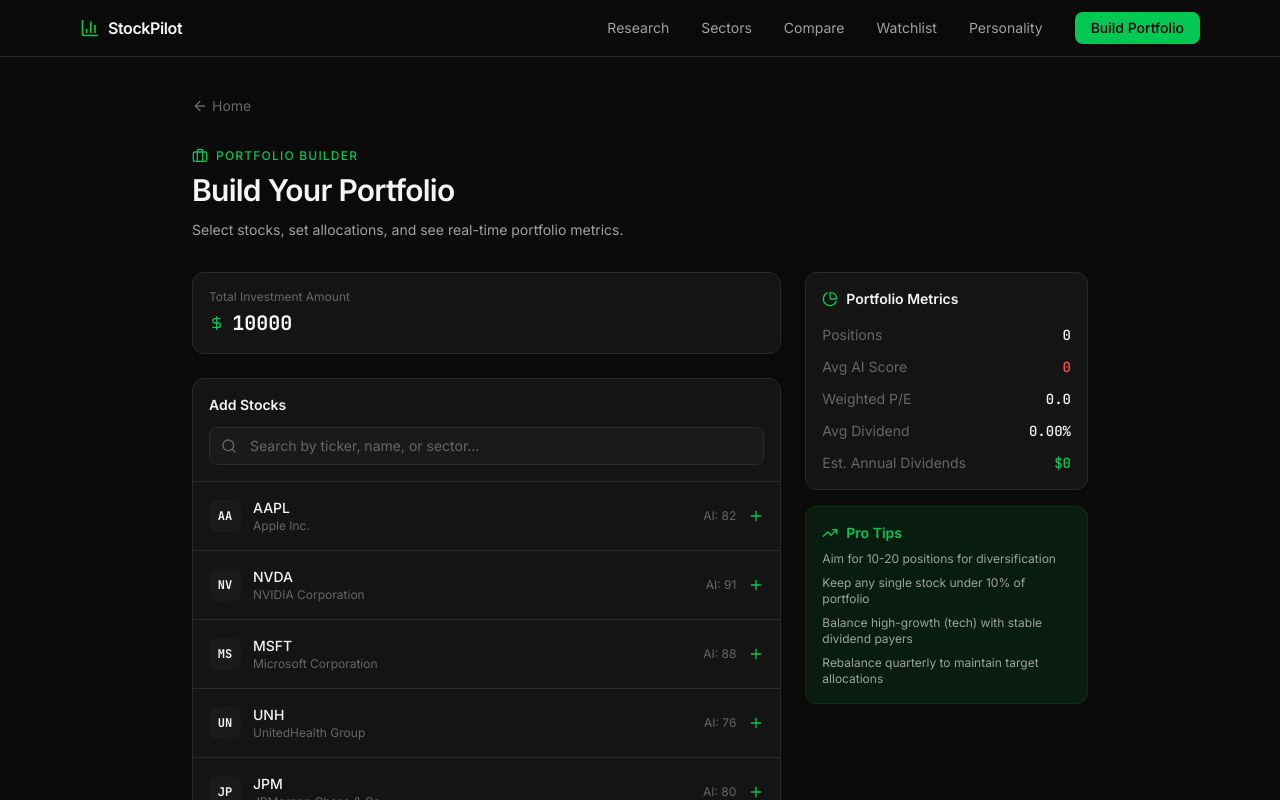
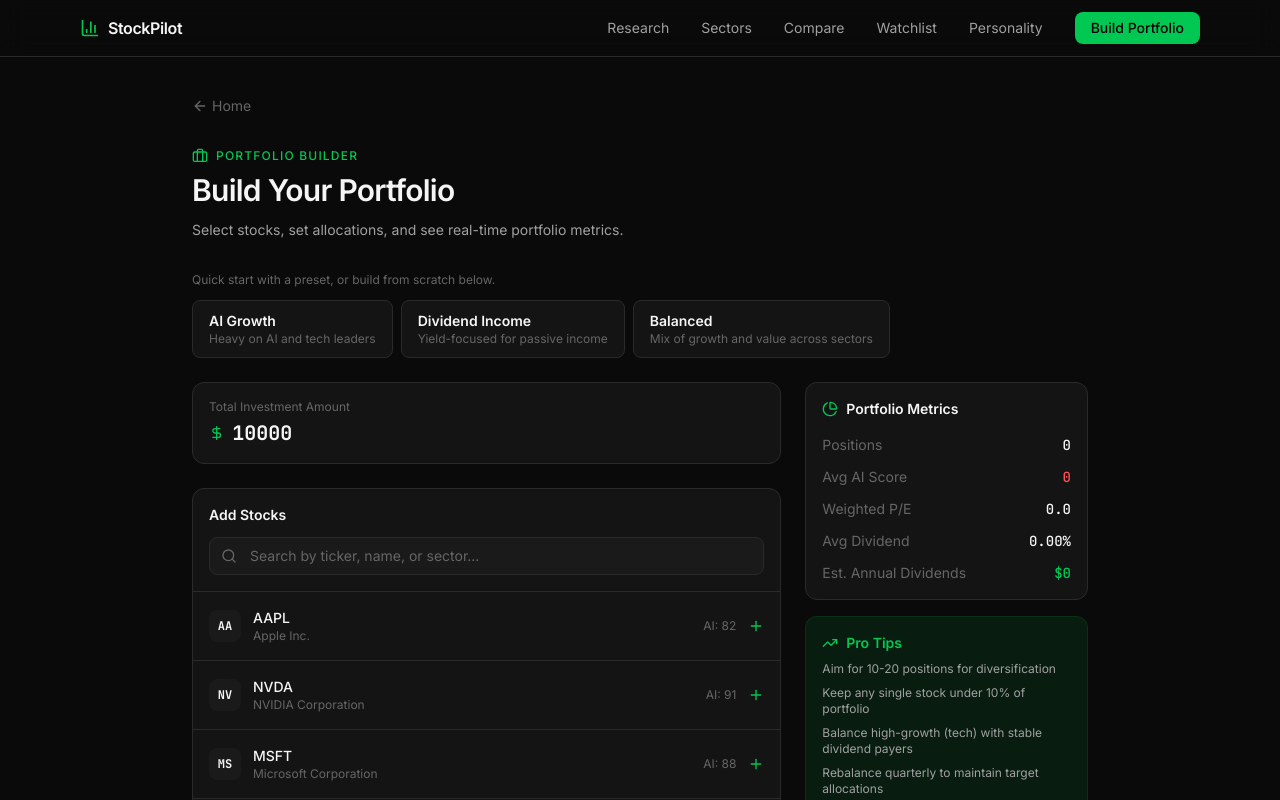
Before and after one commit to lordshua1337/stock-pilot, a Next.js app: page /portfolio in a window 1280 px wide. Shown: the top 800 px of the page. Built offline with nearby package versions, Linux system fonts and the light colour scheme.

Commit message:
feat: add preset portfolio templates (AI Growth, Dividend Income, Balanced)

```diff
--- a/src/app/portfolio/page.tsx
+++ b/src/app/portfolio/page.tsx
@@ -19,6 +19,46 @@ interface PortfolioItem {
   ticker: string;
   allocation: number; // percentage
 }
+
+const PRESET_PORTFOLIOS: { name: string; desc: string; items: PortfolioItem[] }[] = [
+  {
+    name: "AI Growth",
+    desc: "Heavy on AI and tech leaders",
+    items: [
+      { ticker: "NVDA", allocation: 25 },
+      { ticker: "MSFT", allocation: 20 },
+      { ticker: "GOOGL", allocation: 20 },
+      { ticker: "META", allocation: 15 },
+      { ticker: "CRM", allocation: 10 },
+      { ticker: "ADBE", allocation: 10 },
+    ],
+  },
+  {
+    name: "Dividend Income",
+    desc: "Yield-focused for passive income",
+    items: [
+      { ticker: "T", allocation: 20 },
+      { ticker: "KO", allocation: 20 },
+      { ticker: "JNJ", allocation: 20 },
+      { ticker: "JPM", allocation: 15 },
+      { ticker: "AMT", allocation: 15 },
+      { ticker: "XOM", allocation: 10 },
+    ],
+  },
+  {
+    name: "Balanced",
+    desc: "Mix of growth and value across sectors",
+    items: [
+      { ticker: "AAPL", allocation: 15 },
+      { ticker: "NVDA", allocation: 15 },
+      { ticker: "JNJ", allocation: 15 },
+      { ticker: "JPM", allocation: 15 },
+      { ticker: "COST", allocation: 15 },
+      { ticker: "XOM", allocation: 10 },
+      { ticker: "AMT", allocation: 15 },
+    ],
+  },
+];
 
 function formatCurrency(amount: number): string {
   return new Intl.NumberFormat("en-US", {
@@ -161,6 +201,29 @@ export default function PortfolioPage() {
             Select stocks, set allocations, and see real-time portfolio metrics.
           </p>
         </div>
+
+        {/* Preset portfolios */}
+        {portfolio.length === 0 && (
+          <div className="mb-6">
+            <p className="text-xs text-text-muted mb-3">
+              Quick start with a preset, or build from scratch below.
+            </p>
+            <div className="flex flex-wrap gap-2">
+              {PRESET_PORTFOLIOS.map((preset) => (
+                <button
+                  key={preset.name}
+                  onClick={() => setPortfolio(preset.items)}
+                  className="bg-surface border border-border rounded-lg px-4 py-2.5 text-left hover:border-green/40 transition-colors group"
+                >
+                  <p className="text-sm font-semibold group-hover:text-green transition-colors">
+                    {preset.name}
+                  </p>
+                  <p className="text-xs text-text-muted">{preset.desc}</p>
+                </button>
+              ))}
+            </div>
+          </div>
+        )}
 
         <div className="grid grid-cols-1 lg:grid-cols-3 gap-6">
           {/* Left: Stock picker + portfolio */}
```
